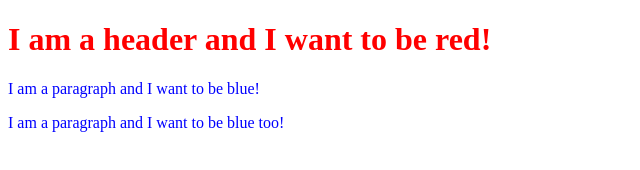
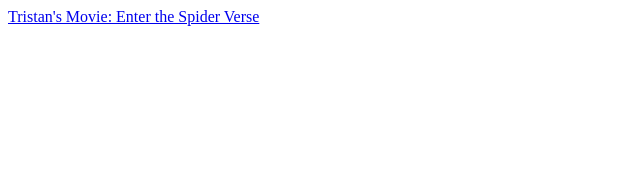
Before and after one commit to jennapierce/jennapierce.github.io, a plain HTML site: page newWeb.html in a window 1280 px wide. Shown: the whole page, without its empty margins (0-640 px from the left). Drawn offline with Linux system fonts and the light colour scheme.

Commit message:
added tristan website

```diff
--- a/newWeb.html
+++ b/newWeb.html
@@ -2,23 +2,12 @@
 <html>
   <head>
     <style>
-      /* Begin Styling Below HERE */
-      h1 {
-        color: red;
-      }
-      p {
-        color: blue;
-      }
-      /* End Styling HERE*/
 
     </style>
   </head>
   <body>
-    <div id="myText">
-      <h1> I am a header and I want to be red!</h1>
-      <p> I am a paragraph and I want to be blue! </p>
-      <p> I am a paragraph and I want to be blue too!</p>
-    </div>
+    <a href = "https://output.jsbin.com/denimuj">Tristan's Movie: Enter the Spider Verse</a>
 
-</body>
+
+  </body>
 </html>
```
